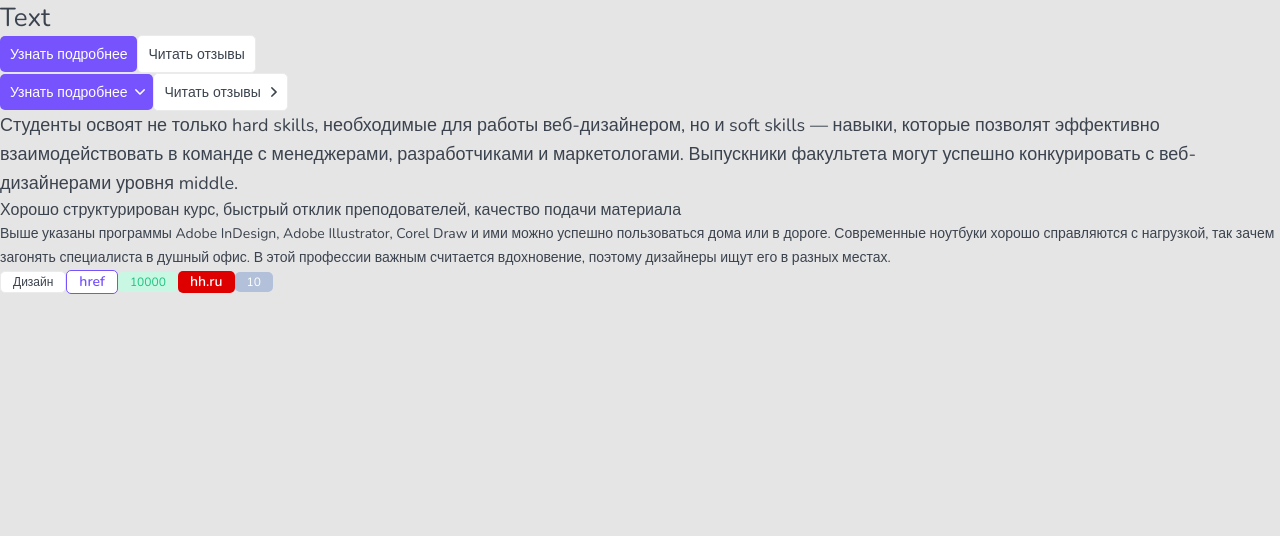
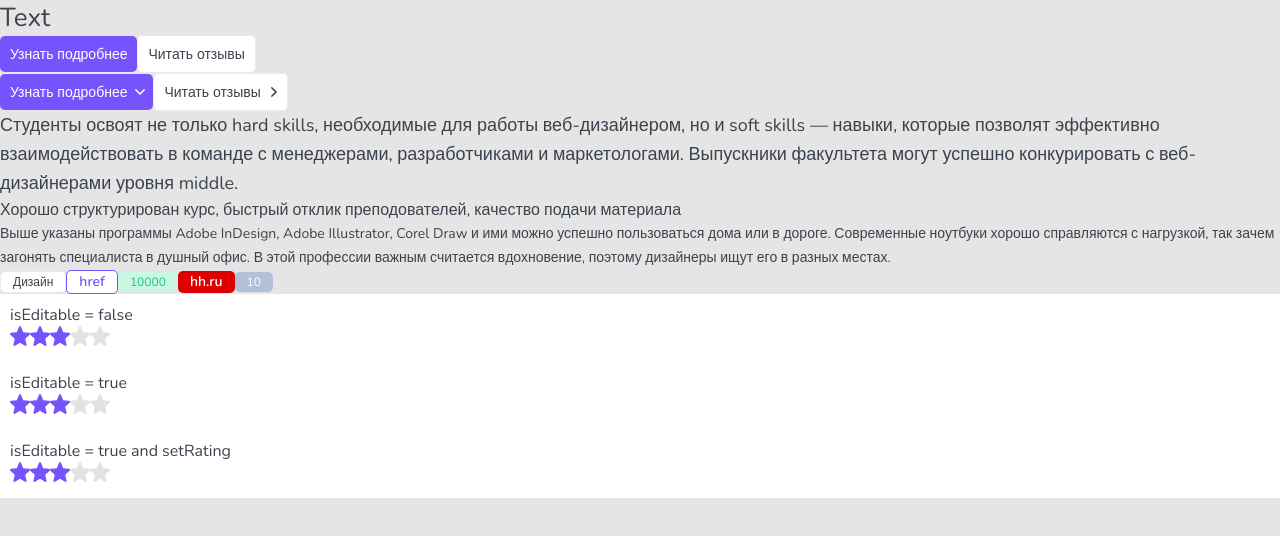
Before and after one commit to danyamdev/react-next, a Next.js app: page / in a window 1280 px wide. Shown: the top 536 px of the page. Built offline with nearby package versions, Linux system fonts and the light colour scheme.

Commit message:
Added component Rating

```diff
--- a/components/index.ts
+++ b/components/index.ts
@@ -1,4 +1,5 @@
+export * from '@/components/tag';
 export * from '@/components/h-tag';
 export * from '@/components/p-tag';
 export * from '@/components/button';
-export * from '@/components/tag';
+export * from '@/components/rating';
--- /dev/null
+++ b/components/rating/index.tsx
@@ -0,0 +1,73 @@
+import { useEffect, useState, KeyboardEvent } from 'react';
+import cn from 'classnames';
+
+import StartIcon from '@/components/rating/star.svg';
+
+import { IRatingProps } from '@/components/rating/props';
+
+import styles from '@/components/rating/rating.module.css';
+
+export const Rating = ({
+  isEditable = false,
+  rating,
+  setRating,
+  ...props
+}: IRatingProps): JSX.Element => {
+  const [ratingArray, setRatingArray] = useState<JSX.Element[]>(
+    new Array(5).fill(<></>),
+  );
+
+  const changeDisplay = (i: number) => {
+    if (!isEditable) {
+      return;
+    }
+
+    constructRating(i);
+  };
+
+  const onClick = (i: number) => {
+    if (!isEditable || !setRating) {
+      return;
+    }
+
+    setRating(i);
+  };
+
+  const handleSpace = (i: number, e: KeyboardEvent<SVGElement>) => {
+    if (e.code !== 'Space' || !isEditable || !setRating) {
+      return;
+    }
+
+    setRating(i);
+  };
+
+  const constructRating = (currentRating: number): void => {
+    const updatedArray: JSX.Element[] = ratingArray.map((r, i) => (
+      <StartIcon
+        className={cn(styles.start, {
+          [styles.filled]: i < currentRating,
+          [styles.editable]: isEditable,
+        })}
+        tabIndex={isEditable ? 0 : -1}
+        onClick={() => onClick(i + 1)}
+        onMouseLeave={() => changeDisplay(rating)}
+        onMouseEnter={() => changeDisplay(i + 1)}
+        onKeyDown={(e: KeyboardEvent<SVGElement>) => handleSpace(i + 1, e)}
+      />
+    ));
+
+    setRatingArray(updatedArray);
+  };
+
+  useEffect(() => {
+    constructRating(rating);
+  }, [rating]);
+
+  return (
+    <div {...props}>
+      {ratingArray.map((r, i) => (
+        <span key={i}>{r}</span>
+      ))}
+    </div>
+  );
+};
--- /dev/null
+++ b/components/rating/props.ts
@@ -0,0 +1,8 @@
+import { DetailedHTMLProps, HTMLAttributes } from 'react';
+
+export interface IRatingProps
+  extends DetailedHTMLProps<HTMLAttributes<HTMLDivElement>, HTMLDivElement> {
+  isEditable?: boolean;
+  rating: number;
+  setRating?: (rating: number) => void;
+}
--- /dev/null
+++ b/components/rating/rating.module.css
@@ -0,0 +1,11 @@
+.star {
+	margin-right: 5px;
+}
+
+.filled {
+	fill: var(--primary);
+}
+
+.editable {
+	cursor: pointer;
+}
--- a/pages/index.tsx
+++ b/pages/index.tsx
@@ -1,6 +1,10 @@
-import { Button, HTag, PTag, Tag } from '@/components';
+import { useState } from 'react';
+
+import { Button, HTag, PTag, Rating, Tag } from '@/components';
 
 export default function Home() {
+  const [rating, setRating] = useState<number>(3);
+
   return (
     <>
       <div>
@@ -57,6 +61,21 @@ export default function Home() {
           10
         </Tag>
       </div>
+
+      <div style={{ background: 'white', padding: '10px', }}>
+        isEditable = false
+        <Rating rating={3} />
+      </div>
+
+      <div style={{ background: 'white', padding: '10px', }}>
+        isEditable = true
+        <Rating rating={3} isEditable />
+      </div>
+
+      <div style={{ background: 'white', padding: '10px', }}>
+        isEditable = true and setRating
+        <Rating rating={rating} setRating={setRating} isEditable />
+      </div>
     </>
   );
 }
```
Also changed, not shown: components/rating/star.svg (added).
